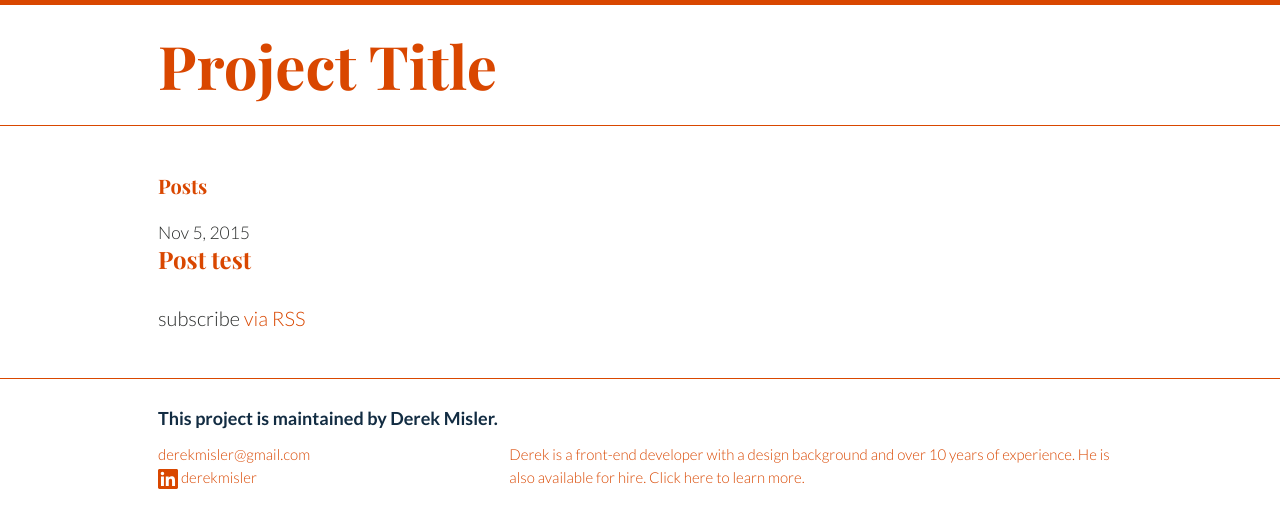
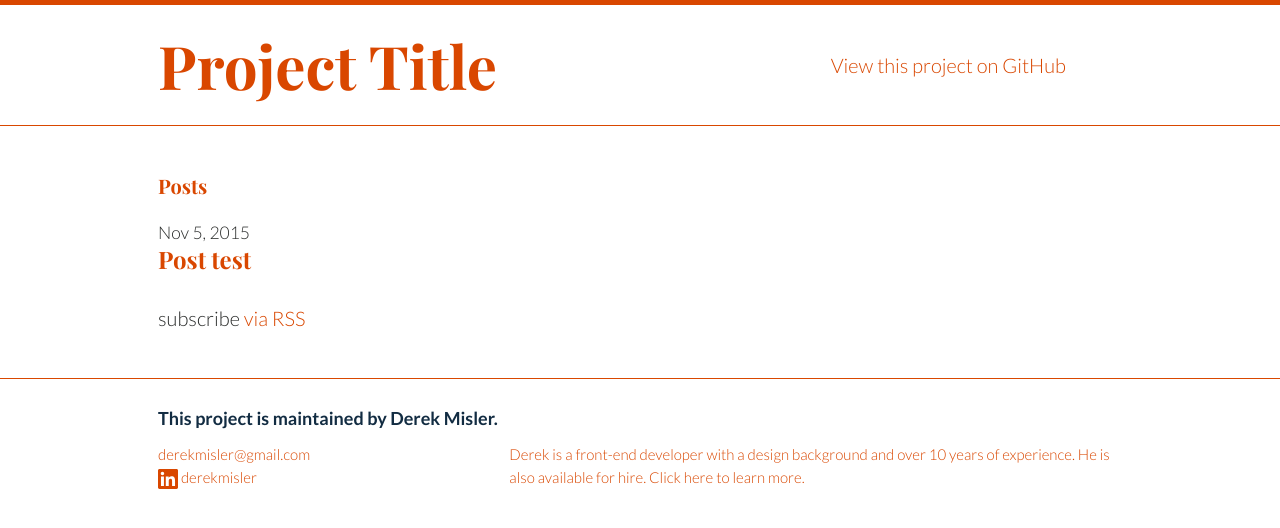
Before and after one commit to derekmisler/derekmisler.github.io, a Jekyll site: the page built from index.html, in a window 1280 px wide. Shown: the top 528 px of the page. Built offline with Jekyll 4.4.1, drawn with Linux system fonts in a browser that asks for light colours.

Commit message:
summary update

```diff
--- a/_config.yml
+++ b/_config.yml
@@ -7,7 +7,7 @@
 
 # Site settings
 title: Project Title
-titleurl: # repository name, assuming gh-pages is set up
+titleurl: derekmisler.github.io # repository name, assuming gh-pages is set up
 fullname: Derek Misler
 url: "http://www.derekmisler.com"
 email: derekmisler@gmail.com
```
